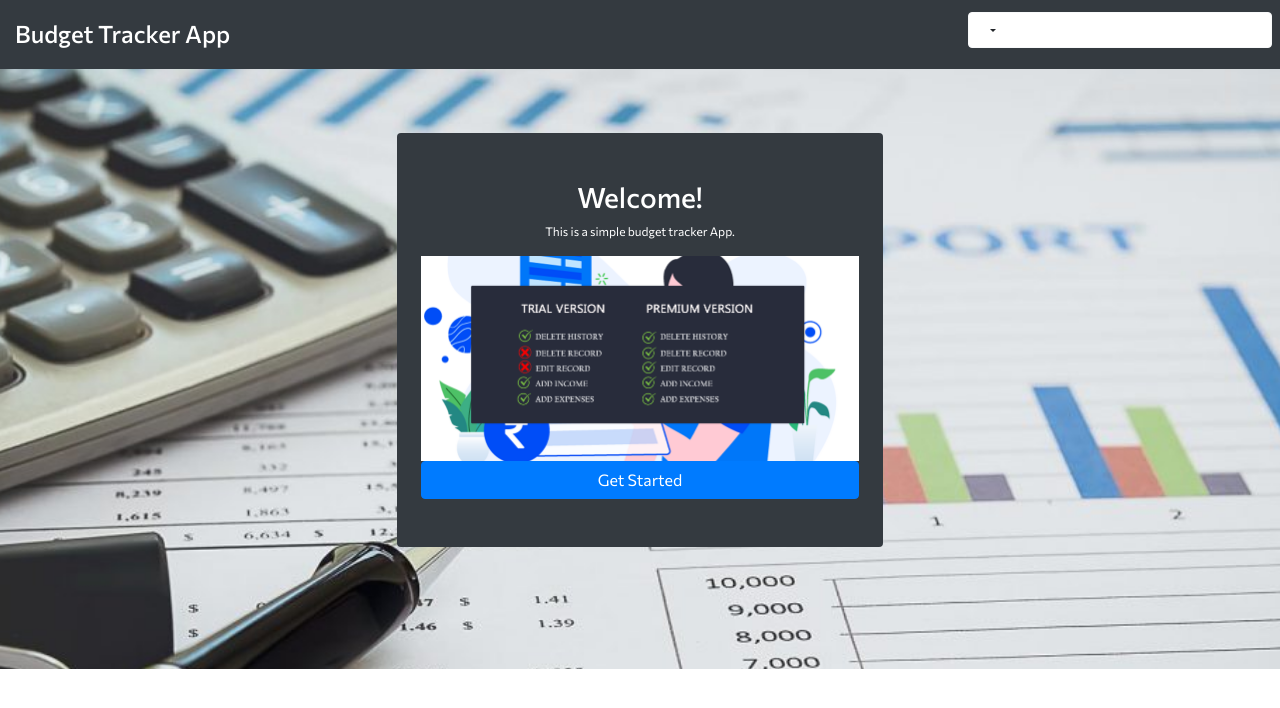
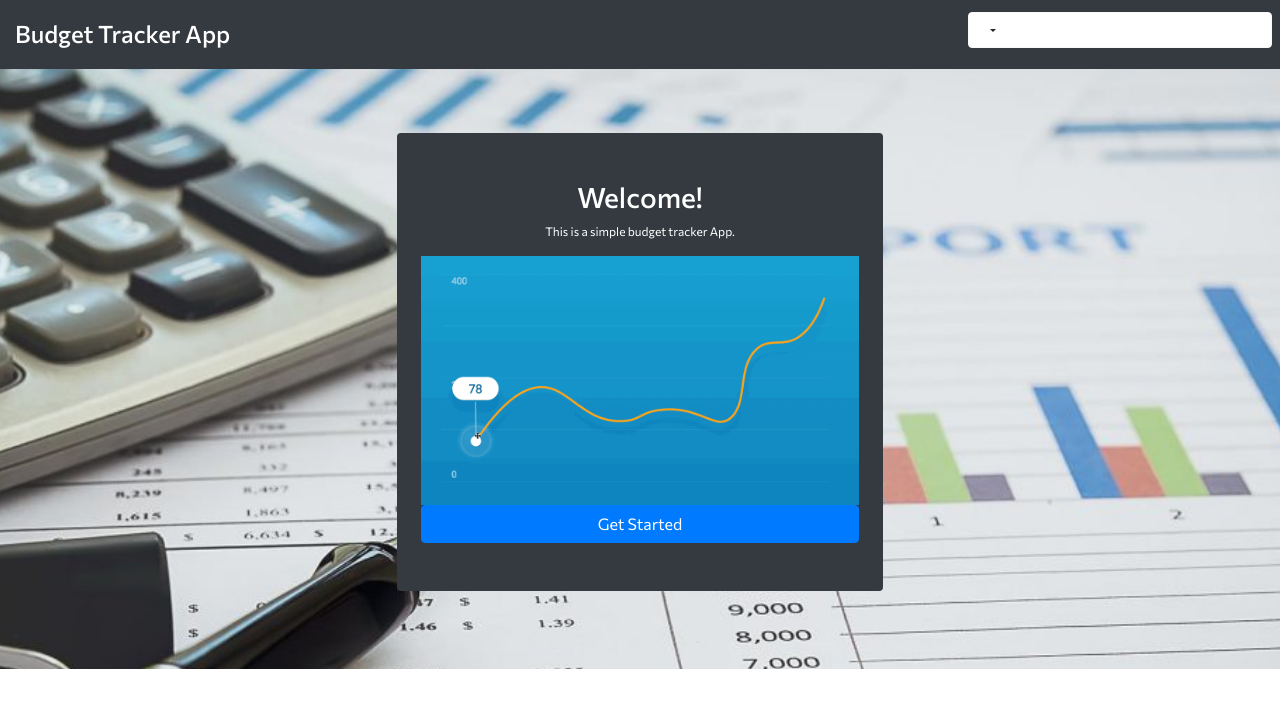
Before and after one commit to lamji/budgetTracker, a Next.js app: page /noRecord in a window 1280 px wide. Shown: the top 708 px of the page. Built offline with nearby package versions, Linux system fonts and the light colour scheme; no server answers.

Commit message:
bahala na3

```diff
--- a/pages/noRecord/index.js
+++ b/pages/noRecord/index.js
@@ -35,7 +35,7 @@ export default function Login(){
                 <p className="text-white text-10">
                     This is a simple budget tracker App.
                 </p>
-                <Image src="/NoRecord.png" className="w-100" fluid />
+                <Image src="/chart.gif" className="w-100" fluid />
                 <Link href="/addData">
                     <Button variant="primary" >Get Started</Button>
                 </Link>
```
